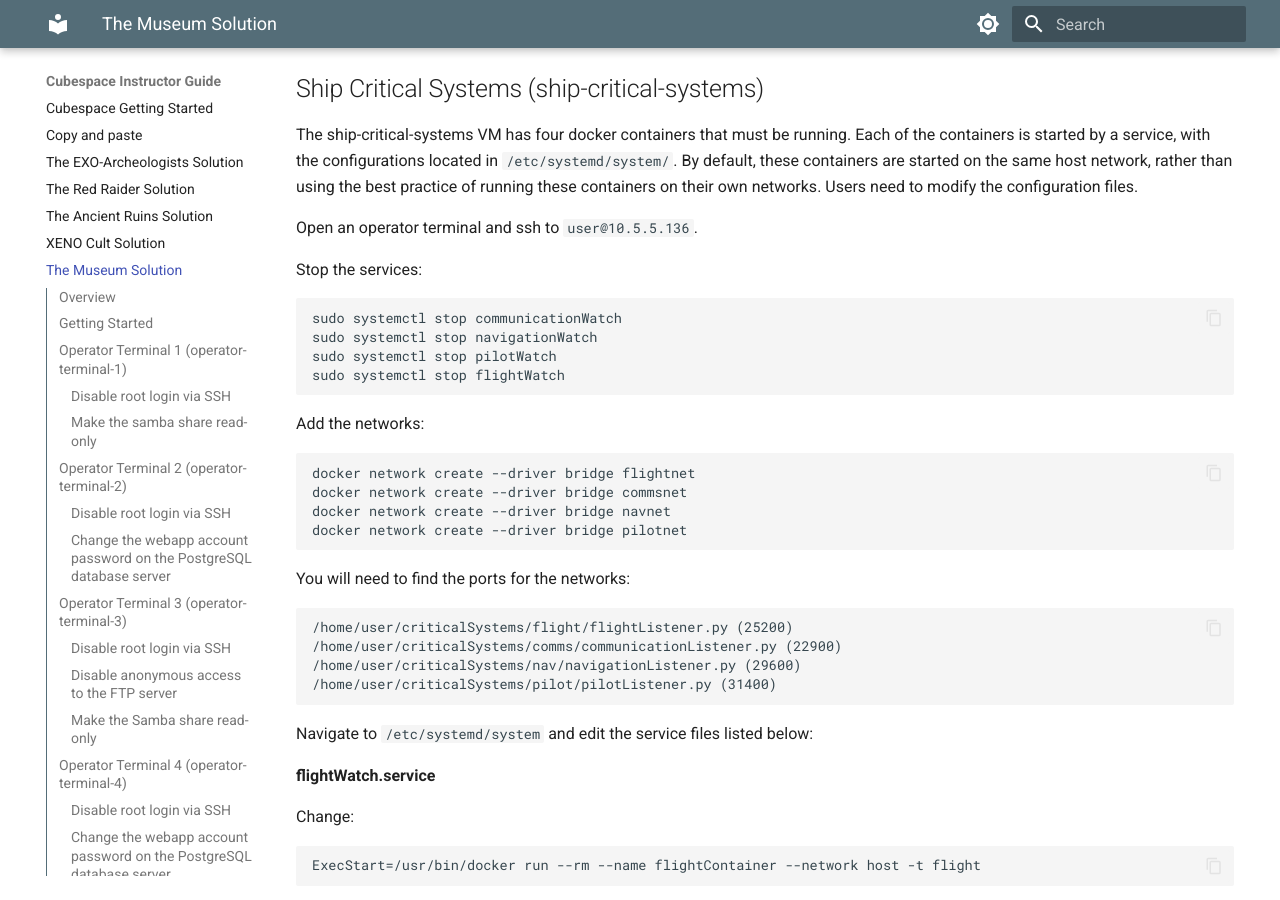
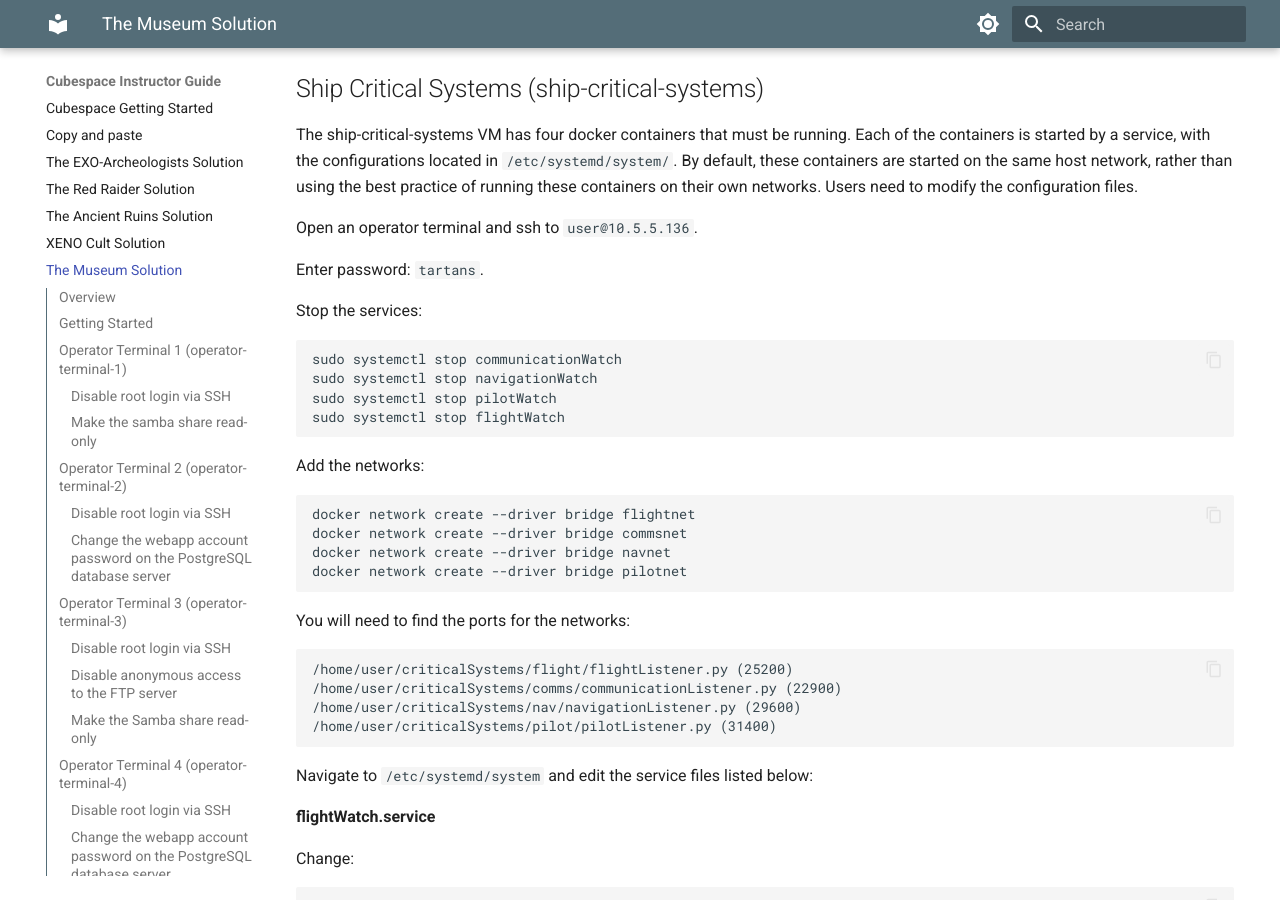
Before and after one commit to cmu-sei/foundry-docs, an MkDocs documentation site: the page built from docs/cubespace-instructor/5-ins-museum.md, in a window 1280 px wide and 900 px high, scrolled down 8667 px. Built offline with MkDocs 1.6.1 and Material for MkDocs 9.7.7, drawn with Linux system fonts in a browser that asks for light colours.

Commit message:
added ssh pw

````diff
--- a/docs/cubespace-instructor/5-ins-museum.md
+++ b/docs/cubespace-instructor/5-ins-museum.md
@@ -342,6 +342,8 @@ The ship-critical-systems VM has four docker containers that must be running. Ea
 
 Open an operator terminal and ssh to `user@10.5.5.136`.
 
+Enter password: `tartans`.
+
 Stop the services:
 
 ```
````
